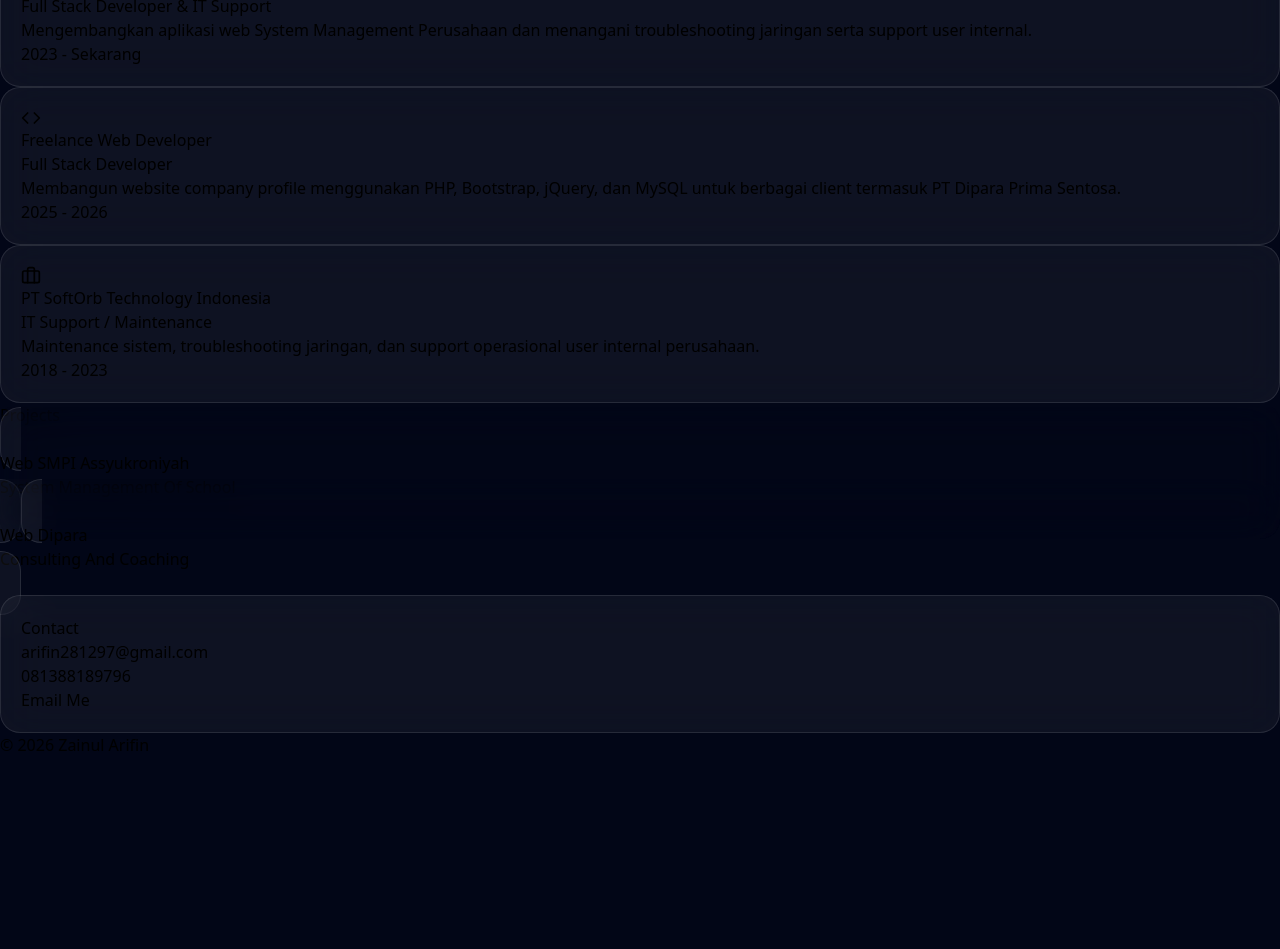
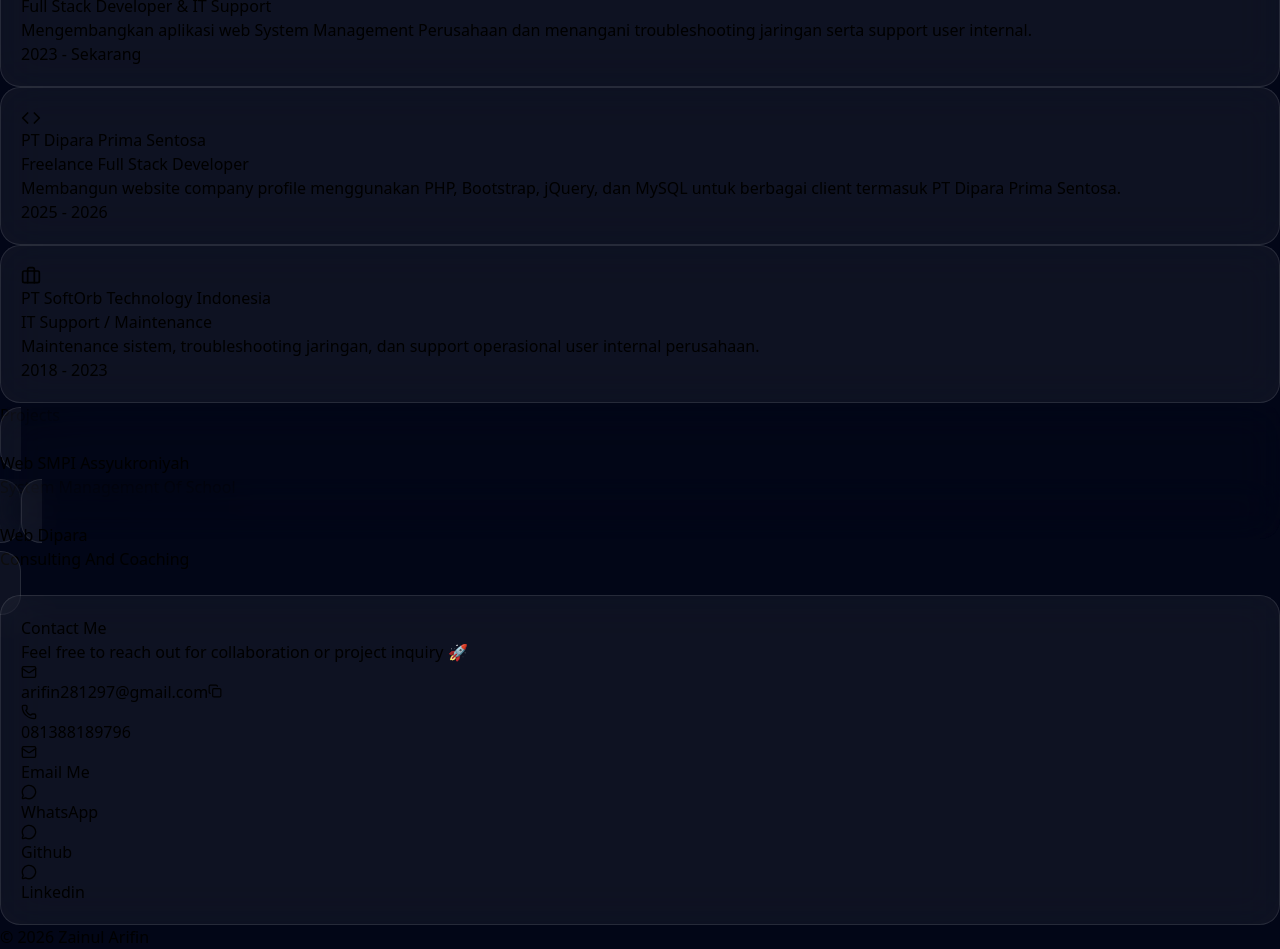
Before and after one commit to arifin281297/portfolio, a React (Vite) app: page / in a window 1280 px wide. Shown: the part 2440-3389 px from the top of the page. Before the commit the page ends 3197 px from the top, so only its background shows below. Built offline with nearby package versions, Linux system fonts and the light colour scheme.

Commit message:
update project

```diff
--- a/src/landing/Landing.jsx
+++ b/src/landing/Landing.jsx
@@ -13,12 +13,37 @@ import {
   Server,
   Cpu,
   Network,
-  Layers, } from "lucide-react";
+  Layers,
+  Mail,
+  Phone,
+  Copy,
+  MessageCircle,
+} from "lucide-react";
 
 
 export default function Landing() {
     const [menuOpen, setMenuOpen] = useState(false);
     const [activeSection, setActiveSection] = useState("about");
+    const [copied, setCopied] = useState(false);
+
+    const email = "arifin281297@gmail.com";
+    const phone = "081388189796";
+
+    const copyEmail = async () => {
+        try {
+            await navigator.clipboard.writeText(email);
+            setCopied(true);
+            setTimeout(() => setCopied(false), 1500);
+        } catch (err) {
+            console.log("Copy failed", err);
+        }
+    };
+
+    // const copyEmail = () => {
+    //     navigator.clipboard.writeText(email);
+    //     setCopied(true);
+    //     setTimeout(() => setCopied(false), 1500);
+    // };
 
     const skills = [
     { name: "HTML", icon: Globe, color: "orange" },
@@ -292,11 +317,11 @@ export default function Landing() {
                         <div className="p-2 rounded-lg bg-purple-500/20">
                             <Code size={20} className="text-purple-400" />
                         </div>
-                        <h4 className="font-bold text-lg">Freelance Web Developer</h4>
+                        <h4 className="font-bold text-lg">PT Dipara Prima Sentosa</h4>
                     </div>
 
                     <p className="text-blue-400 text-sm mb-2">
-                        Full Stack Developer
+                        Freelance Full Stack Developer
                     </p>
 
                     <p className="text-gray-400 text-sm leading-relaxed">
@@ -381,12 +406,82 @@ export default function Landing() {
             </div>
         </section>
 
-        <section id="contact" className="py-12 px-4 text-center" data-aos="fade-up" data-aos-delay="400">
-            <div className="glass max-w-md mx-auto">
-            <h3 className="text-2xl font-bold mb-3">Contact</h3>
-            <p className="text-gray-400 text-sm">arifin281297@gmail.com</p>
-            <p className="text-gray-400 text-sm mb-4">081388189796</p>
-            <a href="mailto:arifin281297@gmail.com" className="px-5 py-2 bg-blue-500 rounded-lg">Email Me</a>
+        <section
+            id="contact"
+            className="py-16 px-4 text-center"
+            data-aos="fade-up"
+            data-aos-delay="400"
+            >
+            <div className="glass max-w-xl mx-auto p-8 rounded-2xl border border-white/10">
+
+                <h3 className="text-3xl font-bold mb-3">Contact Me</h3>
+                <p className="text-gray-400 text-sm mb-6">
+                Feel free to reach out for collaboration or project inquiry 🚀
+                </p>
+
+                {/* CONTACT INFO */}
+                <div className="space-y-3 mb-6 text-sm text-gray-300">
+
+                <div className="flex items-center justify-center gap-2">
+                    <Mail size={16} className="text-blue-400" />
+                    {email}
+                    <button
+                    onClick={copyEmail}
+                    className="ml-2 text-xs px-2 py-1 bg-white/10 rounded hover:bg-white/20 transition"
+                    >
+                    <Copy size={14} />
+                    </button>
+                </div>
+
+                <div className="flex items-center justify-center gap-2">
+                    <Phone size={16} className="text-green-400" />
+                    {phone}
+                </div>
+
+                </div>
+
+                {copied && (
+                <p className="text-green-400 text-xs mb-3">
+                    Email copied to clipboard ✅
+                </p>
+                )}
+
+                {/* BUTTONS */}
+                <div className="flex flex-col sm:flex-row gap-3 justify-center">
+
+                <a
+                    href={`mailto:${email}`}
+                    className="flex items-center justify-center gap-2 px-5 py-2 hover:bg-red-600 rounded-lg transition"
+                >
+                    <Mail size={16} /> Email Me
+                </a>
+
+                <a
+                    href={`https://wa.me/6281388189796`}
+                    target="_blank"
+                    className="flex items-center justify-center gap-2 px-5 py-2 hover:bg-green-600 rounded-lg transition"
+                >
+                    <MessageCircle size={16} /> WhatsApp
+                </a>
+
+                <a
+                    href={`https://github.com/`}
+                    target="_blank"
+                    className="flex items-center justify-center gap-2 px-5 py-2 hover:bg-slate-800 rounded-lg transition"
+                >
+                    <MessageCircle size={16} /> Github
+                </a>
+
+                <a
+                    href={`https://linkedin.com/`}
+                    target="_blank"
+                    className="flex items-center justify-center gap-2 px-5 py-2 hover:bg-sky-700 rounded-lg transition"
+                >
+                    <MessageCircle size={16} /> Linkedin
+                </a>
+
+                </div>
+
             </div>
         </section>
 
```
Lines whose indentation alone changed are shown as unchanged.
